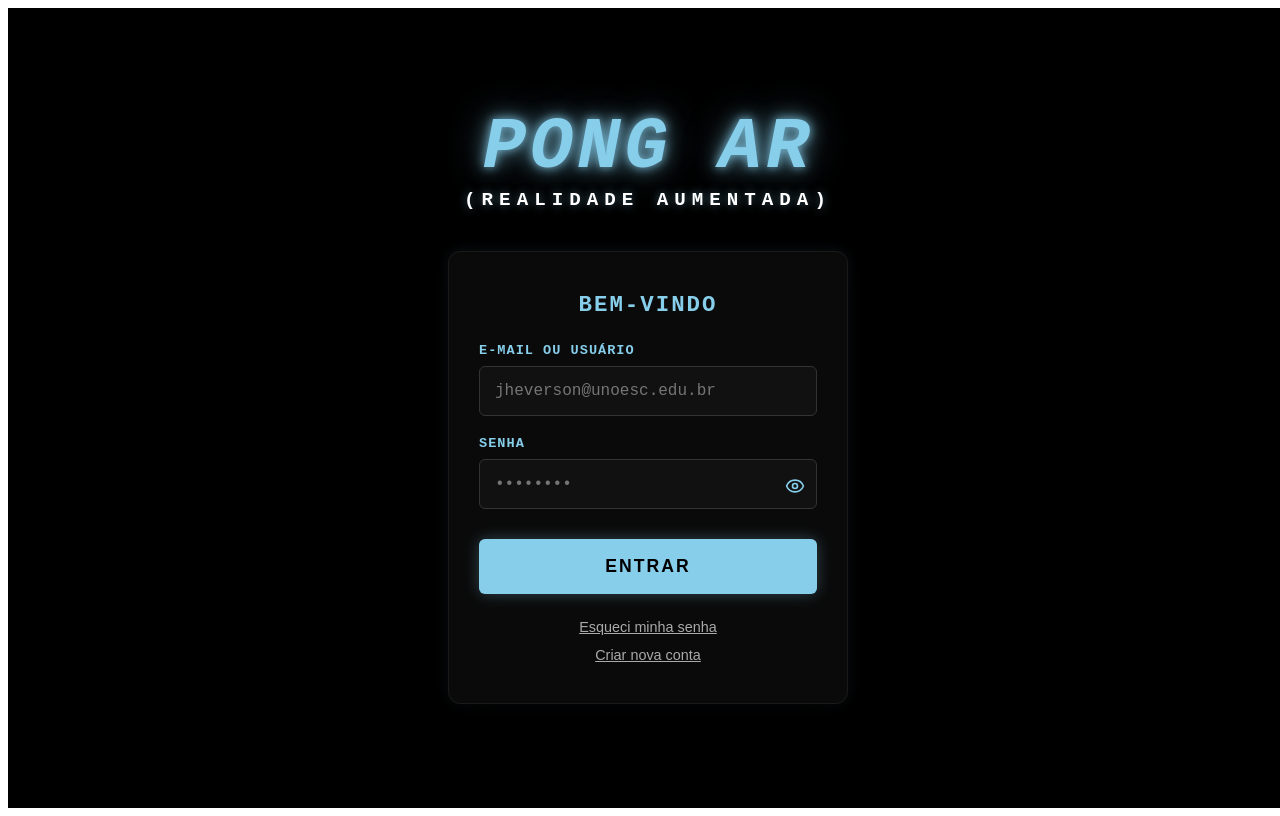
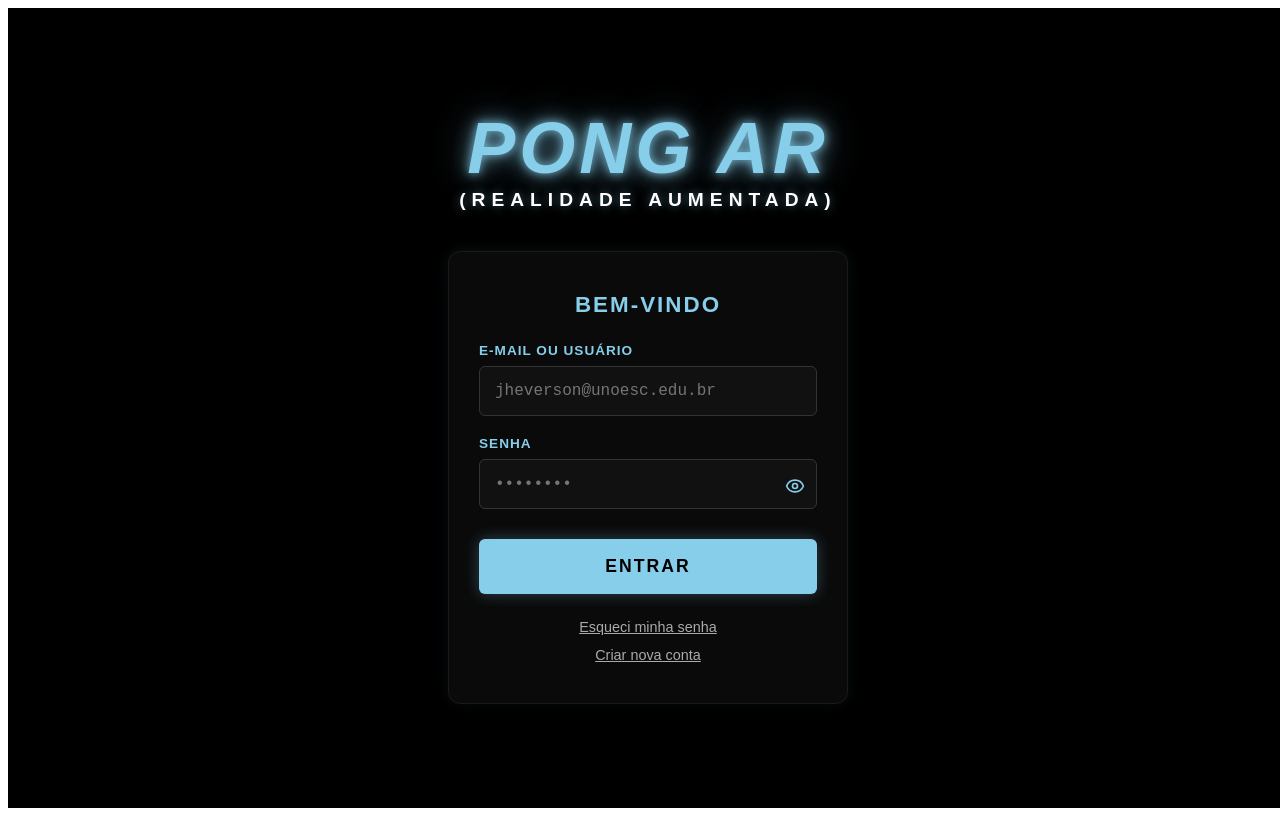
Before and after one commit to Jhever/ProjetoPongAR-TCC, a React (Vite) app in the folder frontend/: page / in a window 1280 px wide. Built offline with nearby package versions, Linux system fonts and the light colour scheme; no server answers.

Commit message:
arrumando design login

```diff
--- a/frontend/src/pages/Login.tsx
+++ b/frontend/src/pages/Login.tsx
@@ -38,7 +38,7 @@ const Login = () => {
       flexDirection: 'column' as const,
       alignItems: 'center',
       justifyContent: 'center',
-      fontFamily: "'Courier New', Courier, monospace",
+      fontFamily: "Arial, 'Courier New', Courier, monospace",
       margin: 0,
       padding: '20px',
       boxSizing: 'border-box' as const,
```
